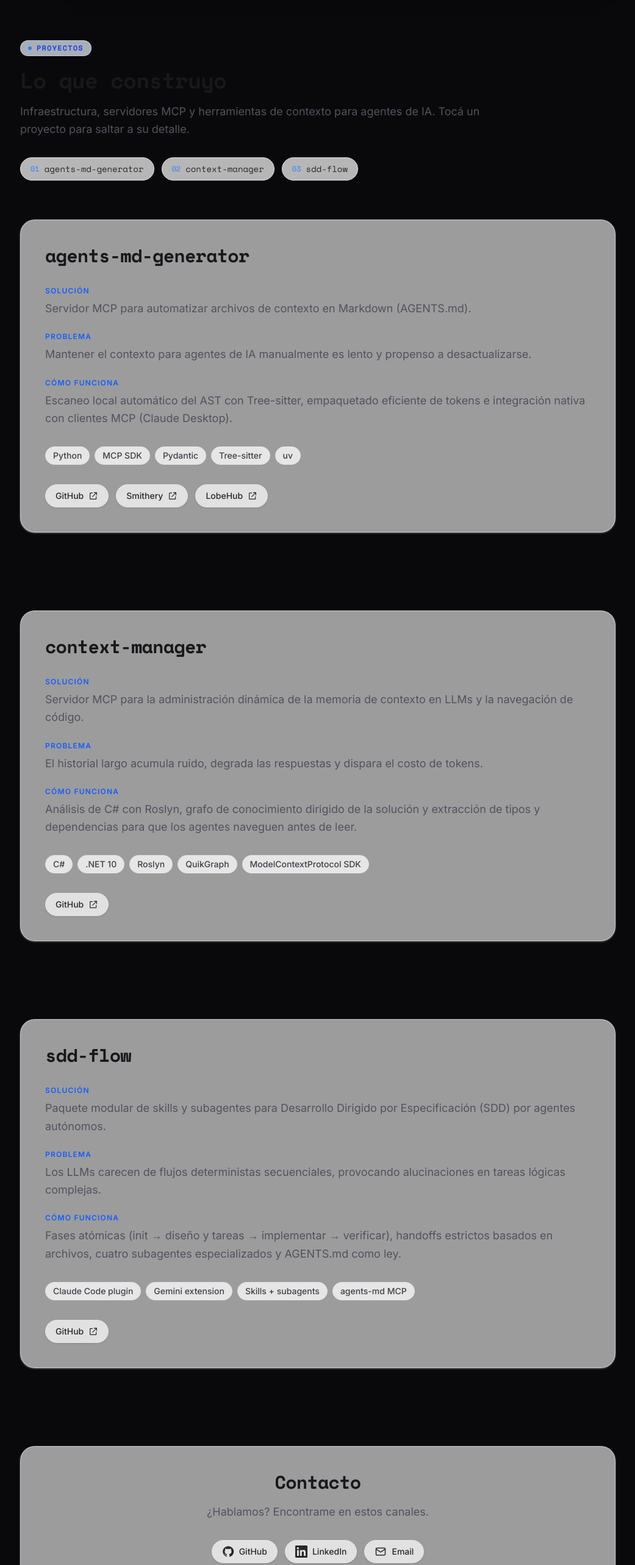
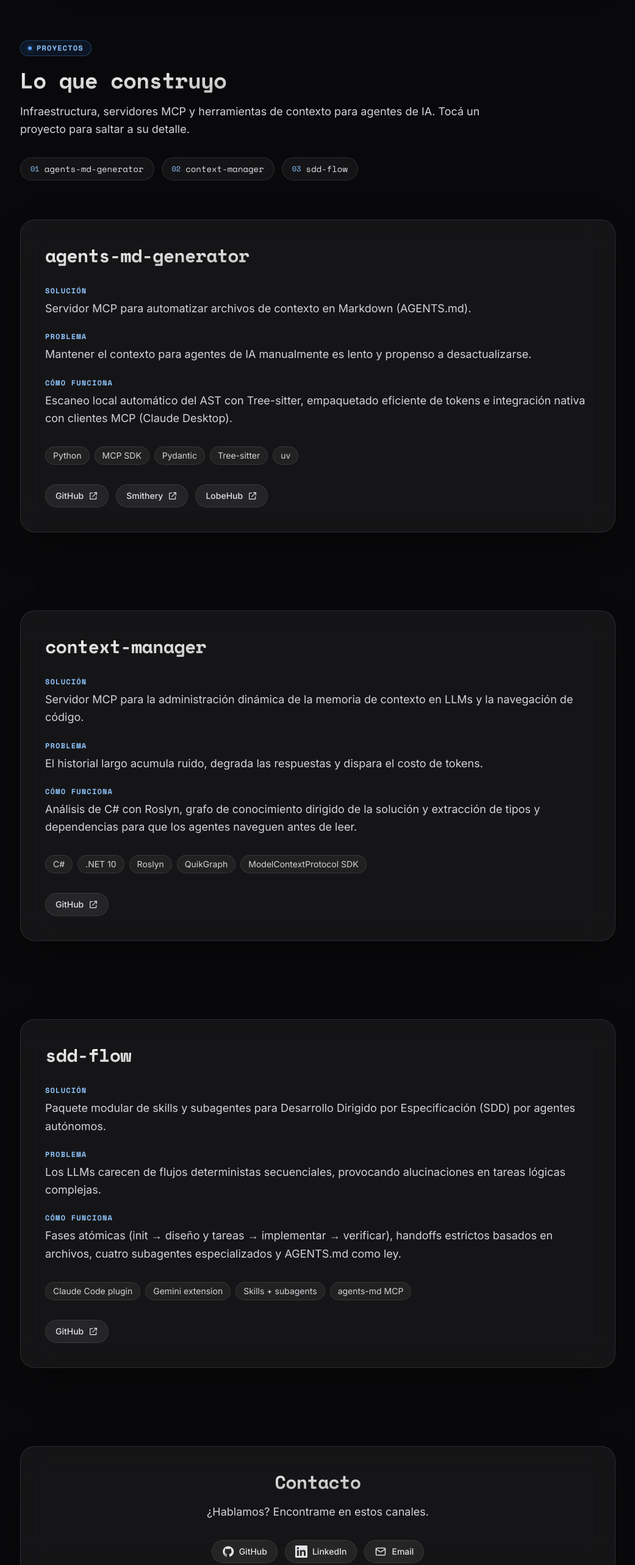
Before and after one commit to nushey/portfolio, a React (Vite) app: page / in a window 1280 px wide. Shown: the part 3556-6122 px from the top of the page at 61% size, without its empty margins (119-1160 px from the left). Built offline with nearby package versions, Linux system fonts and the light colour scheme.

Commit message:
feat(portfolio-visual-refinement): dark glass conversion for projects and contact plus arrival glow

```diff
--- a/src/App.jsx
+++ b/src/App.jsx
@@ -5,6 +5,7 @@ import Experience from './components/Experience.jsx'
 import Projects from './components/Projects.jsx'
 import Contact from './components/Contact.jsx'
 import { usePointerGlow } from './hooks/usePointerGlow.js'
+import { useHashArrival } from './hooks/useHashArrival.js'
 
 // Composition root. Renders the fixed Navbar, then the page sections in order.
 // `Projects` wraps the projects header, in-section quick-nav, and the three
@@ -22,6 +23,7 @@ import { usePointerGlow } from './hooks/usePointerGlow.js'
 // jumps are additionally handled by the global `section { scroll-margin-top }`).
 export default function App() {
   const glowRef = usePointerGlow()
+  useHashArrival()
 
   return (
     <div className="relative min-h-dvh bg-zinc-950 text-zinc-100">
--- a/src/components/Contact.jsx
+++ b/src/components/Contact.jsx
@@ -75,15 +75,15 @@ export default function Contact() {
         aria-labelledby="contact-heading"
         className="mx-auto w-full max-w-5xl px-6 py-12 sm:py-16"
       >
-        <article className="rounded-3xl border border-zinc-200/70 bg-white/60 p-8 text-center shadow-sm shadow-zinc-200/40 backdrop-blur-xl sm:p-10">
+        <article className="rounded-3xl border border-white/10 bg-white/5 p-8 text-center shadow-[0_24px_60px_-24px_rgba(0,0,0,0.7)] backdrop-blur-xl transition-[transform,box-shadow,border-color] duration-300 hover:border-blue-400/40 hover:shadow-[0_0_40px_-8px_rgba(94,106,210,0.35)] sm:p-10">
           <h2
             id="contact-heading"
-            className="font-mono text-2xl font-semibold tracking-tight text-zinc-900 sm:text-3xl"
+            className="bg-gradient-to-br from-white to-white/60 bg-clip-text font-mono text-2xl font-semibold tracking-tight text-transparent sm:text-3xl"
           >
             {t('contact.heading')}
           </h2>
 
-          <p className="mx-auto mt-4 max-w-xl text-base leading-relaxed text-zinc-600 sm:text-lg">
+          <p className="mx-auto mt-4 max-w-xl text-base leading-relaxed text-zinc-300 sm:text-lg">
             {t('contact.intro')}
           </p>
 
@@ -93,7 +93,7 @@ export default function Contact() {
                 <a
                   href={href}
                   {...(external ? { target: '_blank', rel: 'noopener noreferrer' } : {})}
-                  className="inline-flex items-center gap-2 rounded-full border border-zinc-200 bg-white/70 px-4 py-2 text-sm font-medium text-zinc-800 shadow-sm transition-colors duration-200 hover:border-blue-300 hover:bg-blue-50 hover:text-blue-700 focus-visible:outline focus-visible:outline-2 focus-visible:outline-offset-2 focus-visible:outline-blue-600"
+                  className="inline-flex items-center gap-2 rounded-full border border-white/10 bg-white/5 px-4 py-2 text-sm font-medium text-zinc-200 backdrop-blur-xl transition-colors duration-200 hover:border-blue-400/40 hover:bg-blue-500/10 hover:text-blue-200 focus-visible:outline-2 focus-visible:outline-offset-2 focus-visible:outline-blue-400"
                 >
                   <Icon />
                   {label}
@@ -105,7 +105,7 @@ export default function Contact() {
       </section>
 
       <footer className="mx-auto w-full max-w-5xl px-6 py-10">
-        <div className="border-t border-zinc-200/70 pt-6 text-center text-sm text-zinc-500">
+        <div className="border-t border-white/10 pt-6 text-center text-sm text-zinc-400">
           <p>
             © {year} {t('hero.title')}. {t('footer.rights')}
           </p>
--- a/src/components/ProjectSection.jsx
+++ b/src/components/ProjectSection.jsx
@@ -41,10 +41,10 @@ export default function ProjectSection({ project }) {
       aria-labelledby={headingId}
       className="mx-auto w-full max-w-5xl px-6 py-12 sm:py-16"
     >
-      <article className="rounded-3xl border border-zinc-200/70 bg-white/60 p-8 shadow-sm shadow-zinc-200/40 backdrop-blur-xl sm:p-10">
+      <article className="rounded-3xl border border-white/10 bg-white/5 p-8 shadow-[0_24px_60px_-24px_rgba(0,0,0,0.7)] backdrop-blur-xl transition-[transform,box-shadow,border-color] duration-300 hover:-translate-y-1.5 hover:border-blue-400/40 hover:shadow-[0_0_40px_-8px_rgba(94,106,210,0.35)] sm:p-10">
         <h2
           id={headingId}
-          className="font-mono text-2xl font-semibold tracking-tight text-zinc-900 sm:text-3xl"
+          className="bg-gradient-to-br from-white to-white/60 bg-clip-text font-mono text-2xl font-semibold tracking-tight text-transparent sm:text-3xl"
         >
           {t(`nav.${translationKey}`)}
         </h2>
@@ -52,10 +52,10 @@ export default function ProjectSection({ project }) {
         <dl className="mt-8 space-y-6">
           {blocks.map(({ key, label, text }) => (
             <div key={key}>
-              <dt className="text-xs font-semibold uppercase tracking-widest text-blue-600">
+              <dt className="font-mono text-xs font-semibold uppercase tracking-widest text-blue-300">
                 {label}
               </dt>
-              <dd className="mt-1.5 text-base leading-relaxed text-zinc-600 sm:text-lg">{text}</dd>
+              <dd className="mt-1.5 text-base leading-relaxed text-zinc-300 sm:text-lg">{text}</dd>
             </div>
           ))}
         </dl>
@@ -64,7 +64,7 @@ export default function ProjectSection({ project }) {
           {tech.map((item) => (
             <li
               key={item}
-              className="rounded-full border border-zinc-200 bg-zinc-50/80 px-3 py-1 text-sm font-medium text-zinc-700"
+              className="rounded-full border border-white/10 bg-white/5 px-3 py-1 text-sm text-zinc-300 transition-colors duration-200 hover:border-blue-400/40 hover:bg-blue-500/10 hover:text-blue-200"
             >
               {item}
             </li>
@@ -78,7 +78,7 @@ export default function ProjectSection({ project }) {
               href={url}
               target="_blank"
               rel="noopener noreferrer"
-              className="inline-flex items-center gap-2 rounded-full border border-zinc-200 bg-white/70 px-4 py-2 text-sm font-medium text-zinc-800 shadow-sm transition-colors duration-200 hover:border-blue-300 hover:bg-blue-50 hover:text-blue-700 focus-visible:outline focus-visible:outline-2 focus-visible:outline-offset-2 focus-visible:outline-blue-600"
+              className="inline-flex items-center gap-2 rounded-full border border-white/10 bg-white/5 px-4 py-2 text-sm font-medium text-zinc-200 backdrop-blur-xl transition-colors duration-200 hover:border-blue-400/40 hover:bg-blue-500/10 hover:text-blue-200 focus-visible:outline-2 focus-visible:outline-offset-2 focus-visible:outline-blue-400"
             >
               {label}
               <ExternalLinkIcon />
--- a/src/components/Projects.jsx
+++ b/src/components/Projects.jsx
@@ -13,19 +13,22 @@ export default function Projects() {
   return (
     <section id="proyectos" aria-labelledby="projects-heading">
       <header className="mx-auto w-full max-w-5xl px-6 pt-12 sm:pt-16">
-        <span className="inline-flex items-center gap-2 rounded-full border border-blue-200/70 bg-blue-50/70 px-3 py-1 font-mono text-xs font-semibold uppercase tracking-widest text-blue-700">
-          <span className="h-1.5 w-1.5 rounded-full bg-blue-500" aria-hidden="true" />
+        <span className="inline-flex items-center gap-2 rounded-full border border-blue-400/30 bg-blue-500/10 px-3 py-1 font-mono text-xs font-semibold uppercase tracking-widest text-blue-300">
+          <span
+            className="h-1.5 w-1.5 rounded-full bg-blue-400 shadow-[0_0_10px_rgba(96,165,250,0.8)]"
+            aria-hidden="true"
+          />
           {t('projectsSection.kicker')}
         </span>
 
         <h2
           id="projects-heading"
-          className="mt-5 font-mono text-3xl font-semibold tracking-tight text-zinc-900 sm:text-4xl"
+          className="mt-5 bg-gradient-to-br from-white to-white/60 bg-clip-text font-mono text-3xl font-semibold tracking-tight text-transparent sm:text-4xl"
         >
           {t('projectsSection.title')}
         </h2>
 
-        <p className="mt-4 max-w-3xl text-base leading-relaxed text-zinc-600 sm:text-lg">
+        <p className="mt-4 max-w-3xl text-base leading-relaxed text-zinc-300 sm:text-lg">
           {t('projectsSection.intro')}
         </p>
 
@@ -35,9 +38,9 @@ export default function Projects() {
               <li key={project.id}>
                 <a
                   href={`#${project.id}`}
-                  className="group inline-flex items-center gap-2 rounded-full border border-zinc-200 bg-white/70 px-4 py-2 text-sm font-medium text-zinc-800 shadow-sm transition-colors duration-200 hover:border-blue-300 hover:bg-blue-50 hover:text-blue-700 focus-visible:outline focus-visible:outline-2 focus-visible:outline-offset-2 focus-visible:outline-blue-600"
+                  className="group inline-flex items-center gap-2 rounded-full border border-white/10 bg-white/5 px-4 py-2 text-sm font-medium text-zinc-200 backdrop-blur-xl transition-colors duration-200 hover:border-blue-400/40 hover:bg-blue-500/10 hover:text-blue-200 focus-visible:outline-2 focus-visible:outline-offset-2 focus-visible:outline-blue-400"
                 >
-                  <span className="font-mono text-xs tabular-nums text-blue-500" aria-hidden="true">
+                  <span className="font-mono text-xs tabular-nums text-blue-300" aria-hidden="true">
                     {String(index + 1).padStart(2, '0')}
                   </span>
                   <span className="font-mono">{t(`nav.${project.translationKey}`)}</span>
--- /dev/null
+++ b/src/hooks/useHashArrival.js
@@ -0,0 +1,33 @@
+import { useEffect } from 'react'
+
+// Briefly flags the section the user just navigated to (via hash change / nav click)
+// with a `data-arrived` attribute, which `index.css` turns into a subtle, WCAG-safe
+// blue arrival glow that fades out on its own. SSR-safe (guards `window`/`document`);
+// the reduced-motion block in `index.css` neutralizes the animation, so this stays
+// inert under reduced motion. The attribute is cleared after the glow completes.
+export function useHashArrival() {
+  useEffect(() => {
+    if (typeof window === 'undefined') return undefined
+
+    let timer = 0
+
+    const flagFromHash = () => {
+      const id = window.location.hash.slice(1)
+      if (!id) return
+      const target = document.getElementById(id)
+      if (!target) return
+
+      target.setAttribute('data-arrived', 'true')
+      window.clearTimeout(timer)
+      timer = window.setTimeout(() => {
+        target.removeAttribute('data-arrived')
+      }, 1000)
+    }
+
+    window.addEventListener('hashchange', flagFromHash)
+    return () => {
+      window.removeEventListener('hashchange', flagFromHash)
+      window.clearTimeout(timer)
+    }
+  }, [])
+}
--- a/src/index.css
+++ b/src/index.css
@@ -104,13 +104,13 @@ section[data-arrived="true"] {
 
 @keyframes arrival-ring {
   0% {
-    box-shadow: inset 0 0 0 9999px rgba(96, 165, 250, 0);
+    box-shadow: inset 0 0 0 0 rgba(96, 165, 250, 0);
   }
   35% {
-    box-shadow: inset 0 0 80px -10px rgba(96, 165, 250, 0.18);
+    box-shadow: inset 0 0 90px -20px rgba(96, 165, 250, 0.22);
   }
   100% {
-    box-shadow: inset 0 0 0 9999px rgba(96, 165, 250, 0);
+    box-shadow: inset 0 0 0 0 rgba(96, 165, 250, 0);
   }
 }
 
```
